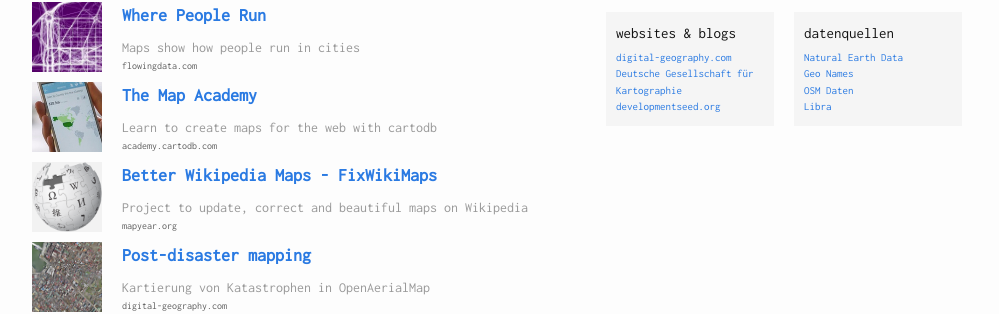
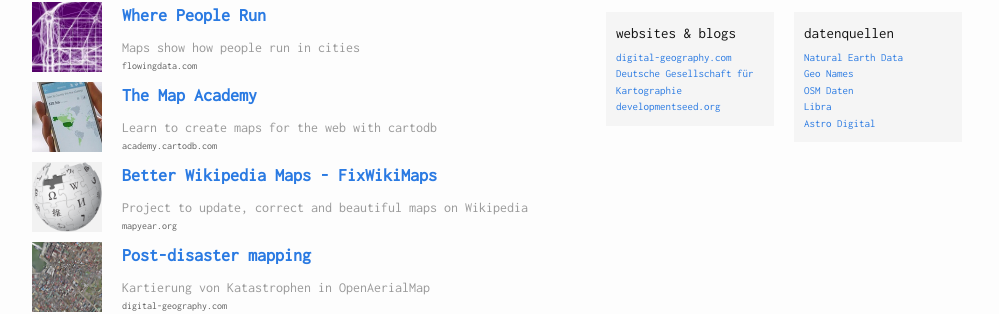
Before and after one commit to jakoblo/geowatch, a Jekyll site: the page built from index.html, in a window 1280 px wide. Shown: the part 154-468 px from the top of the page, without its empty margins (138-1137 px from the left). Built offline with Jekyll 4.4.1, drawn with Linux system fonts in a browser that asks for light colours.

Commit message:
Updated data.yml

```diff
--- a/_data/geolinks/data.yml
+++ b/_data/geolinks/data.yml
@@ -13,3 +13,7 @@
 - title: Libra
   url: https://libra.developmentseed.org/
   info: OSM Daten zum Downloaden
+
+- title: Astro Digital
+  url: https://astrodigital.com/
+  info: satellite imagery browser
```
